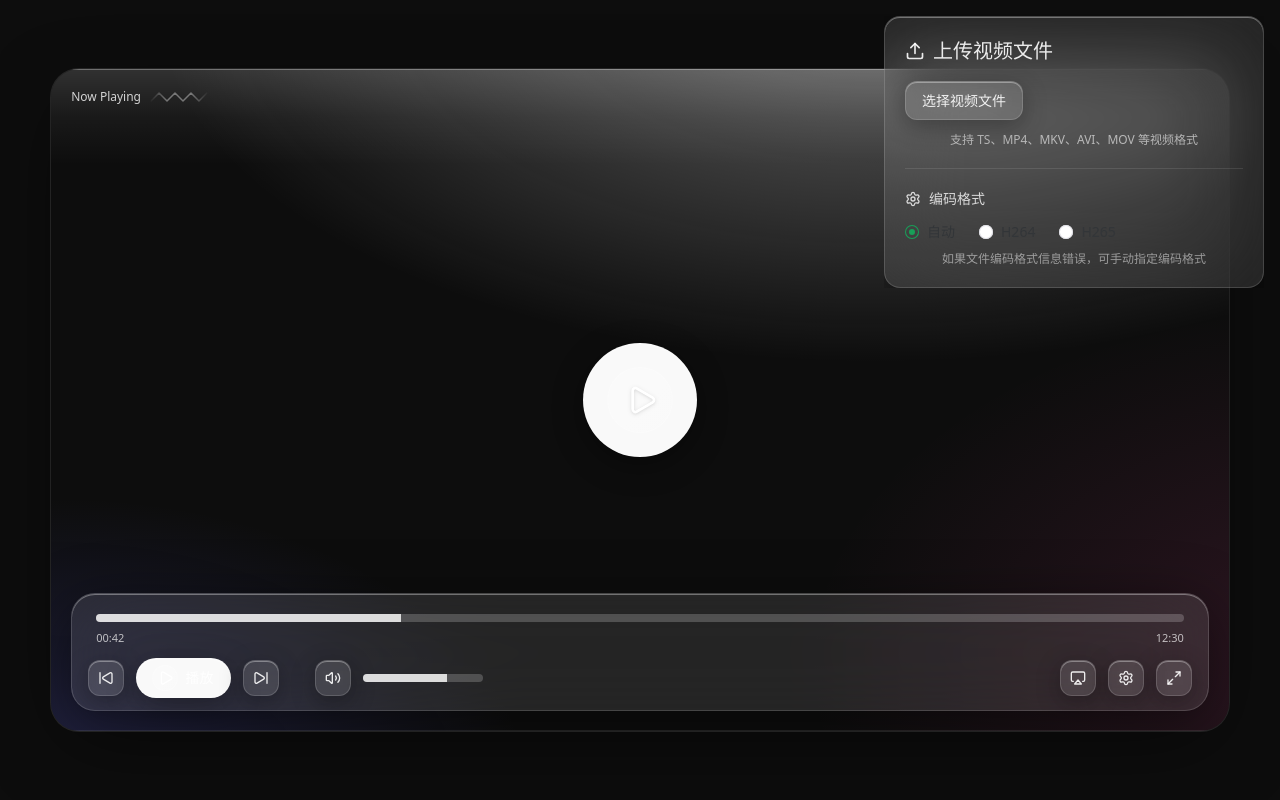
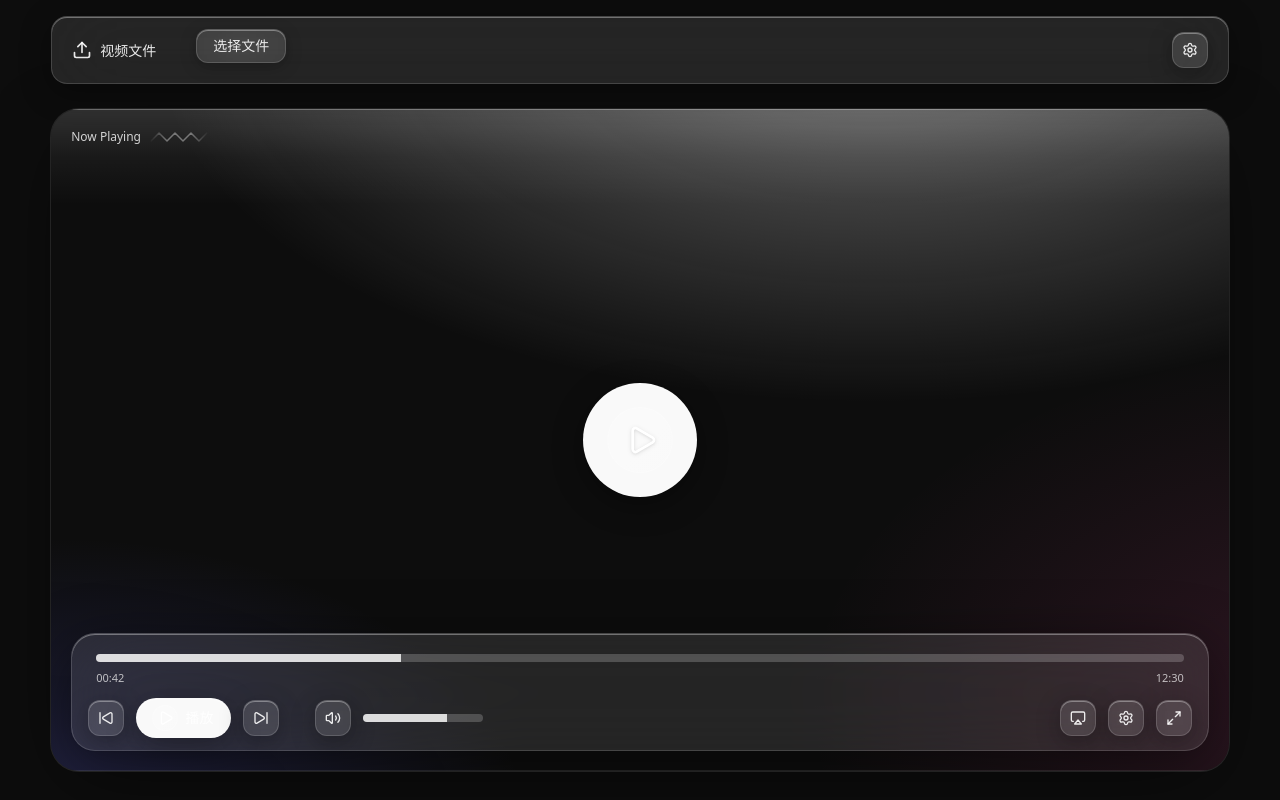
Before and after one commit to guoxiao0521/x-ts-player, a Vue app: page / in a window 1280 px wide. Built offline with nearby package versions, Linux system fonts and the light colour scheme.

Commit message:
Refactor App.vue to integrate UploadBar component for video file uploads, enhancing UI with improved layout and removing legacy upload elements. Update styles for better user experience and maintainability.

```diff
--- a/src/App.vue
+++ b/src/App.vue
@@ -1,6 +1,6 @@
 <script setup lang="ts">
 import { ref, computed } from 'vue';
-import { NUpload, NRadioGroup, NRadio, type UploadFileInfo } from 'naive-ui';
+import { type UploadFileInfo } from 'naive-ui';
 import { useVideoDemuxDecoder } from './composeable/useVideoDemuxDecoder';
 import { useMotion } from '@vueuse/motion';
 import {
@@ -13,7 +13,6 @@ import {
   Airplay,
   SkipBack,
   SkipForward,
-  Upload,
   Info,
   ChevronDown,
   ChevronUp,
@@ -22,6 +21,7 @@ import Slider from './components/ui/Slider.vue';
 import GlassIconButton from './components/GlassIconButton.vue';
 import GlassPillToggle from './components/GlassPillToggle.vue';
 import ChevronLight from './components/ChevronLight.vue';
+import UploadBar from './components/UploadBar.vue';
 
 const { processVideoFile, stats, isLoading, error } = useVideoDemuxDecoder();
 const videoRef = ref<HTMLVideoElement | null>(null);
@@ -89,8 +89,19 @@ useMotion(controlsRef, {
 
 <template>
   <div class="w-full min-h-screen bg-black/95 relative">
+    <!-- 顶部上传栏 -->
+    <UploadBar
+      v-model:file-list="fileList"
+      v-model:codec-type="codecType"
+      :is-loading="isLoading"
+      :error="error"
+      :stats="stats"
+      @change="handleFileChange"
+      @remove="handleRemove"
+    />
+
     <!-- 视频播放器容器 - 居中显示 -->
-    <div class="w-full min-h-screen flex items-center justify-center p-4">
+    <div class="w-full min-h-screen flex items-center justify-center p-4 pt-24">
       <div
         class="relative w-full max-w-[min(1200px,92vw)] aspect-[16/9] rounded-[28px] overflow-hidden shadow-[0_20px_80px_-20px_rgba(0,0,0,.6)] ring-1 ring-white/10"
       >
@@ -224,62 +235,8 @@ useMotion(controlsRef, {
       </div>
     </div>
 
-    <!-- 浮动元素：上传和统计信息 - 右上角 -->
-    <div class="fixed top-4 right-4 z-50 flex flex-col gap-4 w-[380px] max-w-[calc(100vw-2rem)] max-h-[calc(100vh-2rem)] overflow-y-auto">
-      <div class="backdrop-blur-2xl bg-white/10 rounded-2xl border border-white/15 shadow-[inset_0_1px_0_rgba(255,255,255,.35),0_8px_30px_rgba(0,0,0,.35)] p-5">
-        <h2 class="text-white/90 text-xl font-semibold mb-4 flex items-center gap-2">
-          <Upload class="size-5" />
-          上传视频文件
-        </h2>
-        <n-upload
-          :file-list="fileList"
-          :default-upload="false"
-          accept="video/*,.ts,.mp4,.mkv,.avi,.mov"
-          @change="handleFileChange"
-          @remove="handleRemove"
-          :max="1"
-        >
-          <button class="backdrop-blur-xl bg-white/10 hover:bg-white/15 border border-white/15 hover:border-white/20 shadow-[inset_0_1px_0_rgba(255,255,255,.35),0_6px_24px_rgba(0,0,0,.30)] text-white/90 px-4 py-2 rounded-xl transition-all">
-            选择视频文件
-          </button>
-        </n-upload>
-        <p class="text-white/60 text-xs mt-3 text-center">
-          支持 TS、MP4、MKV、AVI、MOV 等视频格式
-        </p>
-
-        <!-- 编码格式选择 -->
-        <div class="mt-5 pt-5 border-t border-white/10">
-          <label class="text-white/80 text-sm font-medium mb-3 block flex items-center gap-2">
-            <Settings class="size-4" />
-            编码格式
-          </label>
-          <n-radio-group v-model:value="codecType" size="small" class="flex gap-4">
-            <n-radio value="auto" class="text-white/80">自动</n-radio>
-            <n-radio value="h264" class="text-white/80">H264</n-radio>
-            <n-radio value="h265" class="text-white/80">H265</n-radio>
-          </n-radio-group>
-          <p class="text-white/50 text-xs mt-2 text-center">
-            如果文件编码格式信息错误，可手动指定编码格式
-          </p>
-        </div>
-      </div>
-
-      <!-- 加载状态 -->
-      <div
-        v-if="isLoading"
-        class="backdrop-blur-2xl bg-white/10 border border-white/15 rounded-2xl shadow-[inset_0_1px_0_rgba(255,255,255,.35),0_8px_30px_rgba(0,0,0,.35)] p-5 text-center"
-      >
-        <p class="text-white/90">正在解析视频文件...</p>
-      </div>
-
-      <!-- 错误状态 -->
-      <div
-        v-else-if="error"
-        class="backdrop-blur-2xl bg-red-500/20 border border-red-500/30 rounded-2xl shadow-[inset_0_1px_0_rgba(255,255,255,.35),0_8px_30px_rgba(0,0,0,.35)] p-5"
-      >
-        <p class="text-red-300">解析失败: {{ error.message }}</p>
-      </div>
-
+    <!-- 浮动元素：统计信息 - 右上角 -->
+    <div class="fixed top-20 right-4 z-40 flex flex-col gap-4 w-[380px] max-w-[calc(100vw-2rem)] max-h-[calc(100vh-6rem)] overflow-y-auto">
       <!-- 统计信息（默认隐藏，可展开） -->
       <div v-if="stats" class="backdrop-blur-2xl bg-white/10 border border-white/15 rounded-2xl shadow-[inset_0_1px_0_rgba(255,255,255,.35),0_8px_30px_rgba(0,0,0,.35)] overflow-hidden">
         <!-- 展开/收起按钮 -->
--- /dev/null
+++ b/src/components/UploadBar.vue
@@ -0,0 +1,161 @@
+<script setup lang="ts">
+import { ref } from 'vue';
+import { NUpload, NRadioGroup, NRadio, type UploadFileInfo } from 'naive-ui';
+import { Upload, Settings, X } from 'lucide-vue-next';
+import GlassIconButton from './GlassIconButton.vue';
+
+const props = defineProps<{
+  fileList: UploadFileInfo[];
+  codecType: 'auto' | 'h264' | 'h265';
+  isLoading: boolean;
+  error: Error | null;
+  stats: any;
+}>();
+
+const emit = defineEmits<{
+  'update:fileList': [value: UploadFileInfo[]];
+  'update:codecType': [value: 'auto' | 'h264' | 'h265'];
+  'change': [options: { file: UploadFileInfo; fileList: UploadFileInfo[] }];
+  'remove': [];
+}>();
+
+const localFileList = ref(props.fileList);
+const localCodecType = ref(props.codecType);
+const showSettings = ref(false);
+
+const handleFileChange = (options: { file: UploadFileInfo; fileList: UploadFileInfo[] }) => {
+  localFileList.value = options.fileList;
+  emit('update:fileList', options.fileList);
+  emit('change', options);
+};
+
+const handleRemove = () => {
+  localFileList.value = [];
+  emit('update:fileList', []);
+  emit('remove');
+};
+
+const handleCodecTypeChange = (value: 'auto' | 'h264' | 'h265') => {
+  localCodecType.value = value;
+  emit('update:codecType', value);
+};
+</script>
+
+<template>
+  <div class="fixed top-0 left-0 right-0 z-50 p-4">
+    <div class="max-w-[min(1200px,92vw)] mx-auto">
+      <!-- 主上传栏 -->
+      <div class="backdrop-blur-2xl bg-white/10 rounded-2xl border border-white/15 shadow-[inset_0_1px_0_rgba(255,255,255,.35),0_8px_30px_rgba(0,0,0,.35)]">
+        <div class="flex items-center justify-between gap-4 px-5 py-3">
+          <!-- 左侧：标题和上传按钮 -->
+          <div class="flex items-center gap-4">
+            <div class="flex items-center gap-2 text-white/90">
+              <Upload class="size-5" />
+              <span class="font-semibold hidden sm:inline w-20">视频文件</span>
+            </div>
+
+            <n-upload
+              :file-list="localFileList"
+              :default-upload="false"
+              accept="video/*,.ts,.mp4,.mkv,.avi,.mov"
+              @change="handleFileChange"
+              @remove="handleRemove"
+              :max="1"
+            >
+              <button class="backdrop-blur-xl bg-white/10 hover:bg-white/15 border border-white/15 hover:border-white/20 shadow-[inset_0_1px_0_rgba(255,255,255,.35),0_4px_16px_rgba(0,0,0,.25)] text-white/90 px-4 py-1.5 rounded-xl transition-all text-sm">
+                选择文件
+              </button>
+            </n-upload>
+          </div>
+
+          <!-- 中间：文件名显示 -->
+          <div v-if="localFileList.length > 0" class="flex-1 min-w-0 hidden md:block">
+            <p class="text-white/80 text-sm truncate">
+              {{ localFileList[0]?.name }}
+            </p>
+          </div>
+
+          <!-- 右侧：状态和设置按钮 -->
+          <div class="flex items-center gap-3">
+            <!-- 加载状态 -->
+            <div v-if="isLoading" class="flex items-center gap-2">
+              <span class="inline-block size-2 rounded-full bg-blue-400 animate-pulse" />
+              <span class="text-white/80 text-sm hidden sm:inline">解析中...</span>
+            </div>
+
+            <!-- 错误状态 -->
+            <div v-else-if="error" class="flex items-center gap-2">
+              <span class="inline-block size-2 rounded-full bg-red-400" />
+              <span class="text-red-300 text-sm hidden sm:inline">解析失败</span>
+            </div>
+
+            <!-- 成功状态 -->
+            <div v-else-if="stats" class="flex items-center gap-2">
+              <span class="inline-block size-2 rounded-full bg-emerald-400" />
+              <span class="text-white/80 text-sm hidden sm:inline">{{ stats.width }}x{{ stats.height }}</span>
+            </div>
+
+            <!-- 设置按钮 -->
+            <GlassIconButton
+              :aria-label="showSettings ? '关闭设置' : '打开设置'"
+              @click="showSettings = !showSettings"
+            >
+              <X v-if="showSettings" class="size-4" />
+              <Settings v-else class="size-4" />
+            </GlassIconButton>
+          </div>
+        </div>
+
+        <!-- 展开的设置面板 -->
+        <div
+          v-show="showSettings"
+          class="border-t border-white/10 px-5 py-4"
+        >
+          <div class="flex flex-col sm:flex-row items-start sm:items-center justify-between gap-4">
+            <!-- 编码格式选择 -->
+            <div class="flex items-center gap-4">
+              <label class="text-white/80 text-sm font-medium flex items-center gap-2">
+                <Settings class="size-4" />
+                编码格式
+              </label>
+              <n-radio-group
+                :value="localCodecType"
+                @update:value="handleCodecTypeChange"
+                size="small"
+                class="flex gap-3"
+              >
+                <n-radio value="auto" class="text-white/80">自动</n-radio>
+                <n-radio value="h264" class="text-white/80">H264</n-radio>
+                <n-radio value="h265" class="text-white/80">H265</n-radio>
+              </n-radio-group>
+            </div>
+
+            <!-- 提示文本 -->
+            <p class="text-white/50 text-xs">
+              支持 TS、MP4、MKV、AVI、MOV 等格式
+            </p>
+          </div>
+        </div>
+      </div>
+    </div>
+  </div>
+</template>
+
+<style scoped>
+/* 确保 naive-ui 组件样式适配深色背景 */
+:deep(.n-upload) {
+  color: rgba(255, 255, 255, 0.9);
+}
+
+:deep(.n-radio) {
+  color: rgba(255, 255, 255, 0.8);
+}
+
+:deep(.n-radio--checked) {
+  color: rgba(255, 255, 255, 0.95);
+}
+
+:deep(.n-radio-group) {
+  color: rgba(255, 255, 255, 0.8);
+}
+</style>
```
